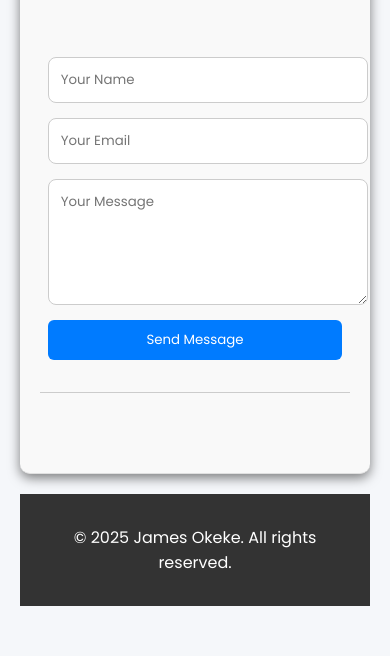
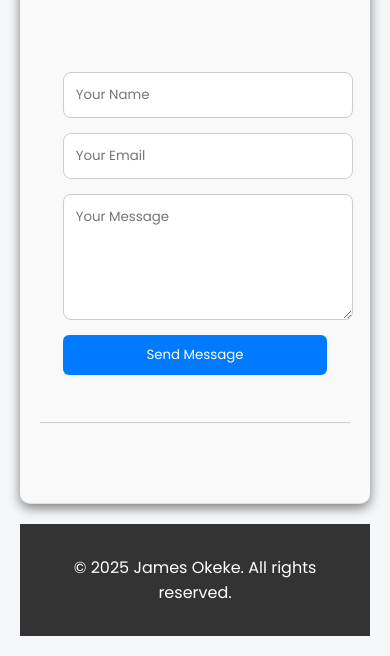
Before and after one commit to JATO-B/My-Portfolio, a plain HTML site: page index.html in a window 390 px wide. Shown: the part 4664-5320 px from the top of the page. Before the commit the page ends 5290 px from the top, so only its background shows below. Drawn offline with Linux system fonts and the light colour scheme.

Commit message:
adjust contact section respons

```diff
--- a/style.css
+++ b/style.css
@@ -321,7 +321,7 @@ footer {
     }
 
     .contact-form {
-        padding-left: 0;
         max-width: 95%;
+        padding: 15px;
     }
 }
```
